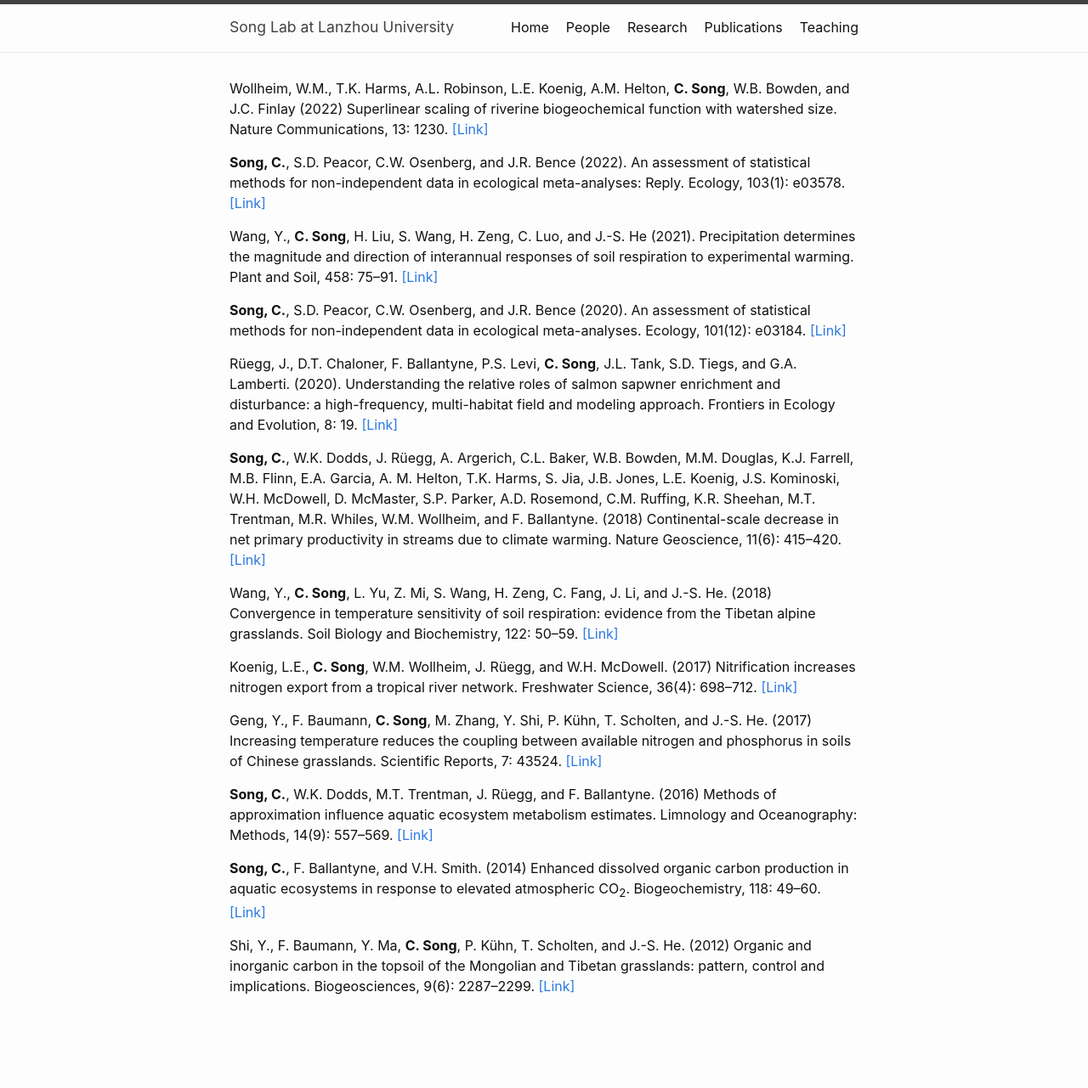
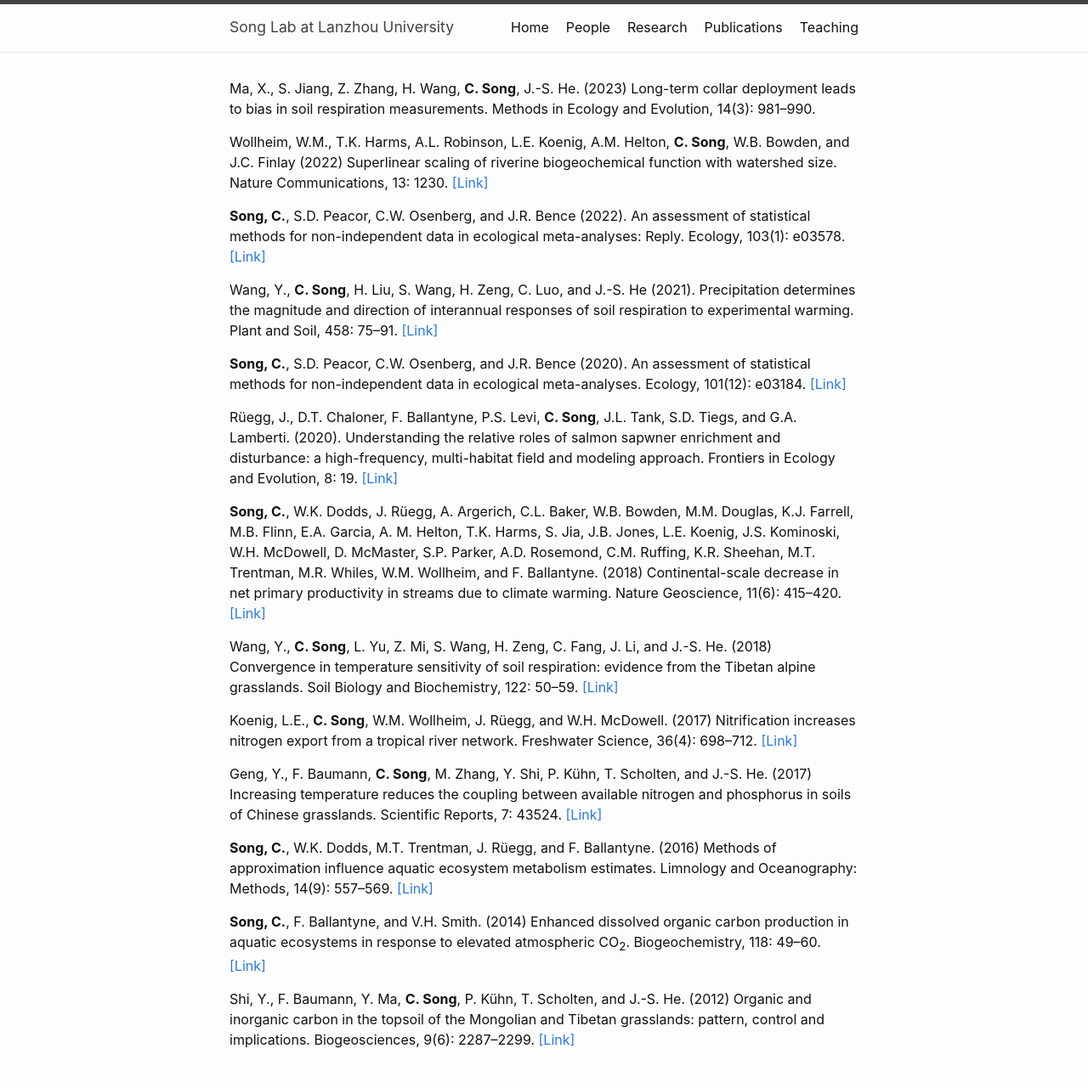
Before and after one commit to chaosonglab/chaosonglab.github.io, a Jekyll site: the page built from publications.md, in a window 1280 px wide. Shown: the whole page at 85% size. Built offline with Jekyll 4.4.1, drawn with Linux system fonts in a browser that asks for light colours; before the commit the page ends 1218 px from its top, so only the background shows below that.

Commit message:
Update publications.md

```diff
--- a/publications.md
+++ b/publications.md
@@ -3,6 +3,8 @@ layout: default
 title: Publications
 permalink: /publications/
 ---
+
+Ma, X., S. Jiang, Z. Zhang, H. Wang, **C. Song**, J.-S. He. (2023) Long-term collar deployment leads to bias in soil respiration measurements. Methods in Ecology and Evolution, 14(3): 981--990.
 
 Wollheim, W.M., T.K. Harms, A.L. Robinson, L.E. Koenig, A.M. Helton, **C. Song**, W.B. Bowden, and J.C. Finlay (2022) Superlinear scaling of riverine biogeochemical function with watershed size. Nature Communications, 13: 1230. [[Link]](https://www.nature.com/articles/s41467-022-28630-z)
 
```
